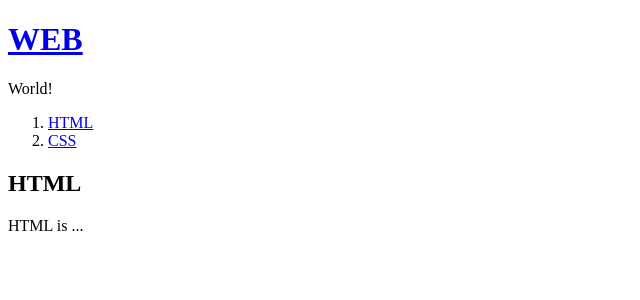
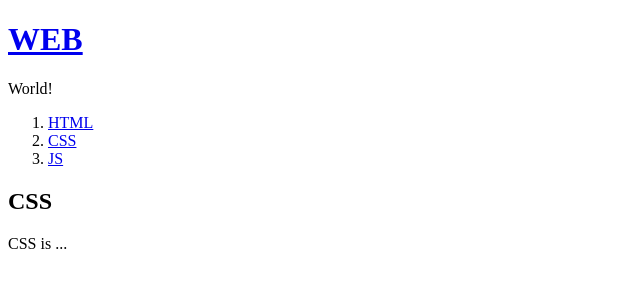
Before and after one commit to ziyunn/react-innovation-lab-facebook, a React (Create React App) app in the folder _0425/react-app2/: page / in a window 1280 px wide. Shown: the top 300 px of the page, without its empty margins (0-640 px from the left). Built offline with nearby package versions, Linux system fonts and the light colour scheme.

Commit message:
[_0426] component 상속 이해

```diff
--- a/_0425/react-app2/src/App.js
+++ b/_0425/react-app2/src/App.js
@@ -17,6 +17,26 @@ class Subject extends Component{
     );
   }
 }
+class Item extends Component{
+  render(){
+    return (
+      <li>
+        <a
+          onClick={
+            function(event){
+              event.preventDefault();
+              this.props.onChangePage(this.props.id);
+            }.bind(this)
+          }
+          href={this.props.id+'.html'}>
+          {this.props.title}
+        </a>
+      </li>
+    );
+  }
+}
+
+
 class TOC extends Component{
   render(){
     var tags = [];
@@ -24,15 +44,25 @@ class TOC extends Component{
     var i = 0;
     while(i<con.length){
       tags.push(
-        <li key={con[i].id}>
-          <a href="/"
-             onClick={function(event){
-                event.preventDefault();
-                this.props.onChangePage();
-             }.bind(this)}>
-            {con[i].title}
-          </a>
-        </li>
+        // <li key={con[i].id}>
+        //   <a href="/"
+        //      onClick={function(id, event){
+        //         event.preventDefault();
+        //         this.props.onChangePage(id);
+        //      }.bind(this, con[i].id)}>
+        //     {con[i].title}
+        //   </a>
+        // </li>
+        <Item
+          onChangePage={
+            function(id){
+              this.props.onChangePage(id);
+            }.bind(this)
+          }
+          key={con[i].id}
+          id={con[i].id}
+          title={con[i].title}>
+        </Item>
       );
       i = i + 1;
     }
@@ -59,9 +89,11 @@ class App extends Component{
   state = {
     contents : [
       {id:1, title: 'HTML', desc: 'HTML is ...'},
-      {id:2, title: 'CSS', desc: 'CSS is ...'}
+      {id:2, title: 'CSS', desc: 'CSS is ...'},
+      {id:3, title: 'JS', desc: 'JS is ...'}
     ],
-    mode: 'read'
+    mode:'read',
+    selected_id: 2
   }
 
   render(){
@@ -71,14 +103,27 @@ class App extends Component{
       _aDesc = 'Hello React!!';
 
     }else if(this.state.mode === 'read'){
-      _aTitle = this.state.contents[0].title;
-      _aDesc = this.state.contents[0].desc;
+      var i = 0;
+      var con = this.state.contents;
+      while(i < con.length){
+        if(con[i].id === this.state.selected_id){
+          _aTitle = con[i].title;
+          _aDesc = con[i].desc;
+          break;
+        }
+        i = i+1;
+      }
+
     }
     return (
       <div className="App">
-        <Subject title="WEB" sub="World!" onChangePage={function(){
-          this.setState({mode:'welcome'});
-        }.bind(this)}></Subject>
+        <Subject
+          title="WEB"
+          sub="World!"
+          onChangePage={function(){
+            this.setState({mode:'welcome'});
+          }.bind(this)}>
+        </Subject>
         {/* <header>
           <h1><a onClick={
             function(_event){
@@ -89,8 +134,8 @@ class App extends Component{
           World!
         </header> */}
         <TOC onChangePage={
-          function(){
-            this.setState({mode:'read'});
+          function(id){
+            this.setState({mode:'read', selected_id:id});
           }.bind(this)
         } data={this.state.contents}></TOC>
         <Contents title={_aTitle} desc={_aDesc}></Contents>
```
